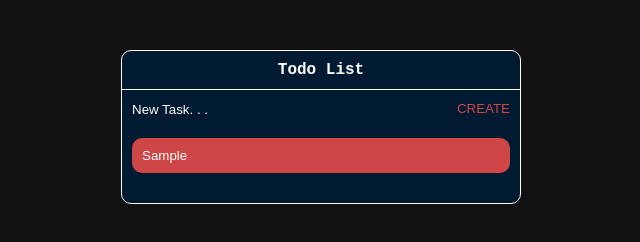
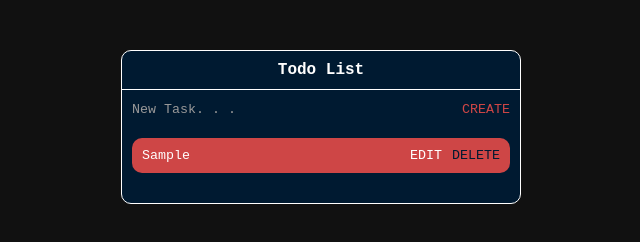
Before and after one commit to JepoySanity/VJS-todo-list, a plain HTML site: page index.html in a window 1280 px wide. Both pictures are taken after typing "Sample" into the empty fields and a click on the button "CREATE". Shown: the whole page, without its empty margins (319-959 px from the left). Drawn offline with Linux system fonts and the light colour scheme.

Commit message:
add the edit and delete to task child on form submit event

```diff
--- a/app.css
+++ b/app.css
@@ -2,10 +2,10 @@
   margin: 0;
   padding: 0;
   box-sizing: border-box;
+  font-family: "Courier New", Courier, monospace;
 }
 
 body {
-  font-family: "Courier New", Courier, monospace;
   background-color: #111111;
   color: #ffffff;
 }
@@ -28,6 +28,7 @@ body {
   display: flex;
   padding: 10px;
   justify-content: space-between;
+  align-items: center;
 }
 
 .task-label {
@@ -37,14 +38,14 @@ body {
 .task-input {
   border: none;
   width: 250px;
-  background-color: #001a31;
+  background-color: inherit;
   caret-color: white;
   color: #ffffff;
 }
 
 ::placeholder {
   /* Chrome, Firefox, Opera, Safari 10.1+ */
-  color: #ffffff;
+  color: #999999;
   opacity: 1; /* Firefox */
 }
 
@@ -92,3 +93,8 @@ body {
 .delete {
   color: #001a31;
 }
+
+.btn-wrapper {
+  display: flex;
+  gap: 10px;
+}
--- a/app.js
+++ b/app.js
@@ -17,10 +17,25 @@ window.addEventListener("load", function () {
       taskEl.appendChild(taskText);
       tasks.appendChild(taskEl);
 
+      const btnDiv = document.createElement("div");
+      btnDiv.className = "btn-wrapper";
+      const editBtn = document.createElement("button");
+      editBtn.classList.add("edit");
+      editBtn.classList.add("action-btn");
+      editBtn.innerHTML = "EDIT";
+
+      const delBtn = document.createElement("button");
+      delBtn.classList.add("delete");
+      delBtn.classList.add("action-btn");
+      delBtn.innerHTML = "DELETE";
+
+      btnDiv.appendChild(editBtn);
+      btnDiv.appendChild(delBtn);
+      taskEl.appendChild(btnDiv);
+
+      taskText.setAttribute("readonly", "readonly");
       taskInput.value = "";
-      taskText.setAttribute("readonly", "readonly");
-
-      // taskInput.focus();
+      taskInput.focus();
     }
   });
 });
```
